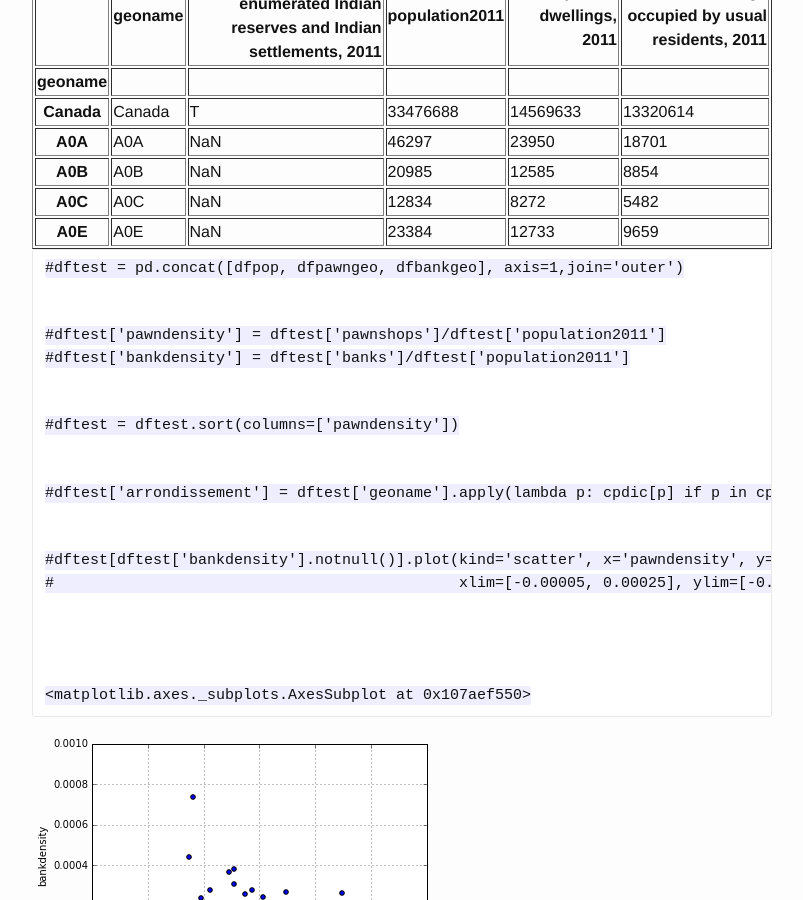
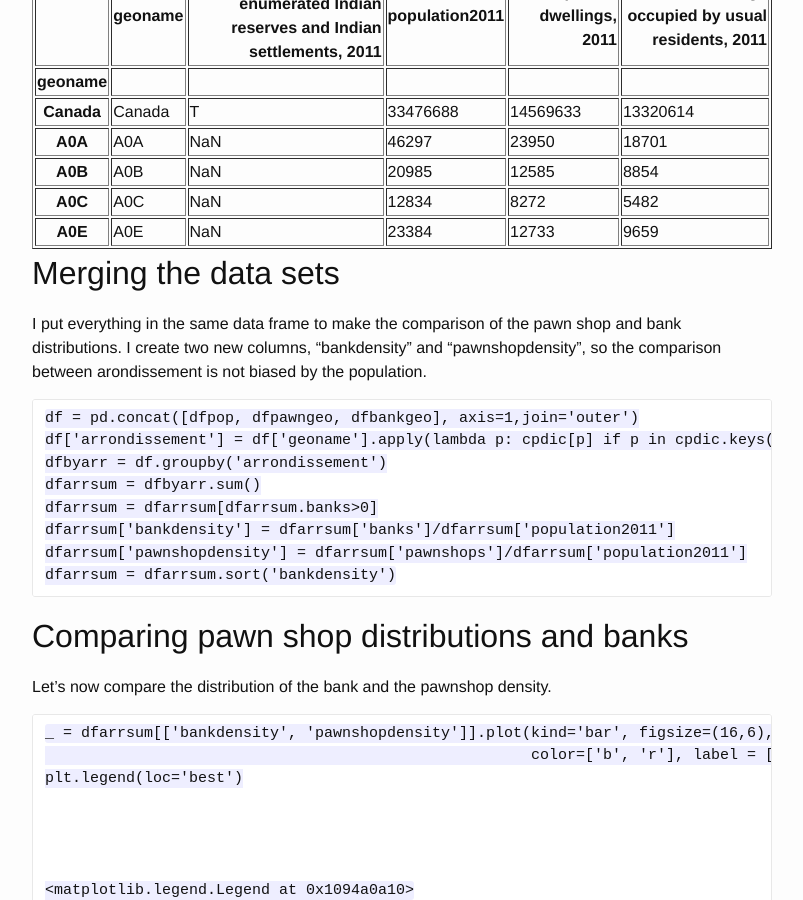
Before and after one commit to jfraj/jfraj.github.io, a Jekyll site: the page built from _posts/2015-02-13-neiborstudies.md, in a window 1280 px wide and 900 px high, scrolled down 4443 px. Shown: the whole window, without its empty margins (238-1041 px from the left). Built offline with Jekyll 4.4.1, drawn with Linux system fonts in a browser that asks for light colours; some of the changed text lies outside the part shown.

Commit message:
removed dead cells

```diff
--- a/_posts/2015-02-13-neiborstudies.md
+++ b/_posts/2015-02-13-neiborstudies.md
@@ -1,6 +1,6 @@
 ---
 layout: post
-title: Banks and Pawn Shops in Montreal's arrondissement
+title: Banks and Pawn shops in Montreal's arrondissements
 ---
 
 During a meeup of MtlData, a question was asked if there was any way to know the
@@ -426,34 +426,6 @@ to geoname for convenience.
 
 
 
-
-    #dftest = pd.concat([dfpop, dfpawngeo, dfbankgeo], axis=1,join='outer')
-
-
-    #dftest['pawndensity'] = dftest['pawnshops']/dftest['population2011']
-    #dftest['bankdensity'] = dftest['banks']/dftest['population2011']
-
-
-    #dftest = dftest.sort(columns=['pawndensity'])
-
-
-    #dftest['arrondissement'] = dftest['geoname'].apply(lambda p: cpdic[p] if p in cpdic.keys() else None)
-
-
-    #dftest[dftest['bankdensity'].notnull()].plot(kind='scatter', x='pawndensity', y='bankdensity',
-    #                                             xlim=[-0.00005, 0.00025], ylim=[-0.0001, 0.001])
-
-
-
-
-    <matplotlib.axes._subplots.AxesSubplot at 0x107aef550>
-
-
-
-
-![png]({{jfraj.github.io}}/assets/neiborstudies_files/neiborstudies_23_1.png)
-
-
 ##Merging the data sets
 I put everything in the same data frame to make the comparison of the pawn shop
 and bank distributions.  I create two new columns, "bankdensity" and
@@ -486,7 +458,7 @@ Let's now compare the distribution of the bank and the pawnshop density.
 
 
 
-![png]({{jfraj.github.io}}/assets/neiborstudies_files/neiborstudies_27_1.png)
+![png]({{jfraj.github.io}}/assets/neiborstudies_files/neiborstudies_22_1.png)
 
 
 Clearly, there are more pawn shops when there are fewer banks.  The nature of
```
Also changed, not shown: assets/neiborstudies_files/neiborstudies_23_1.png (deleted), assets/neiborstudies_files/neiborstudies_27_1.png (deleted), 4 other files.
